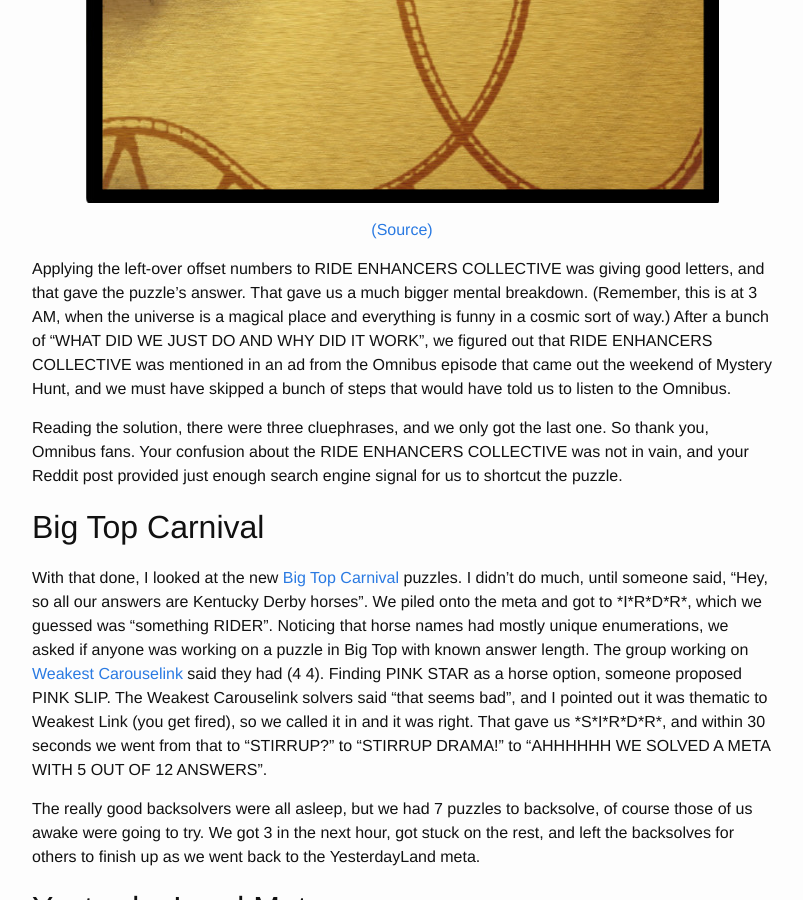
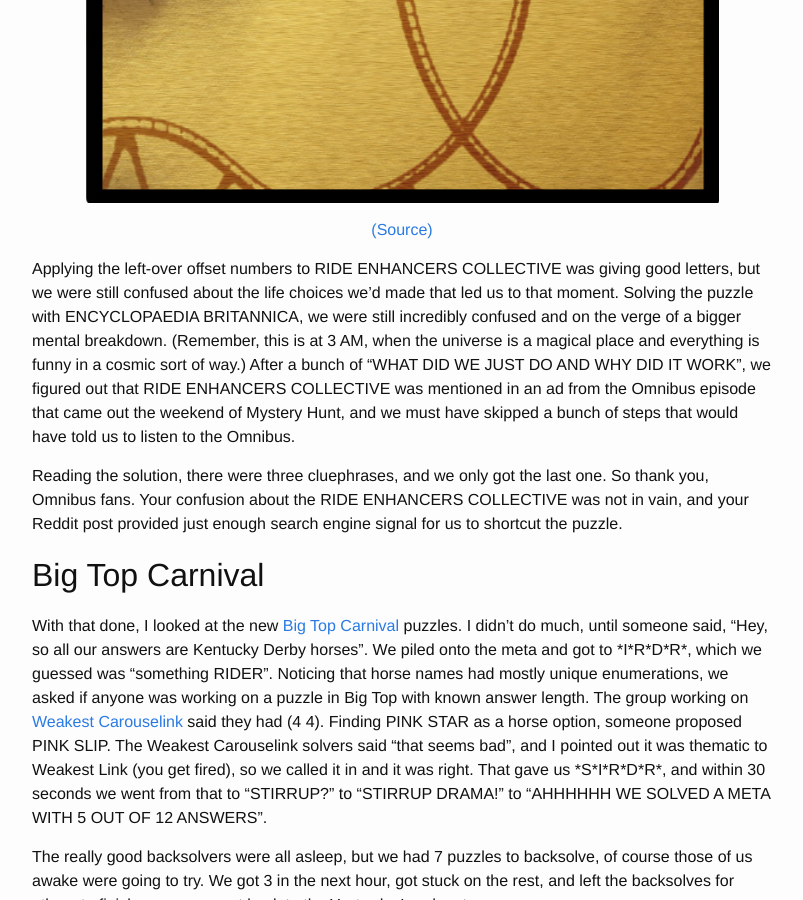
Before and after one commit to alexirpan/alexirpan.github.io, a Jekyll site: the page built from _posts/2020-02-27-mh-2020-part2.markdown, in a window 1280 px wide and 900 px high, scrolled down 9199 px. Shown: the whole window, without its empty margins (238-1041 px from the left). Built offline with Jekyll 4.4.1, drawn with Linux system fonts in a browser that asks for light colours; nearby versions of some CDN libraries.

Commit message:
Changing some more wording I didn't like

```diff
--- a/_posts/2020-02-27-mh-2020-part2.markdown
+++ b/_posts/2020-02-27-mh-2020-part2.markdown
@@ -397,8 +397,9 @@ another Redditor had made Ride Enhancers Collective fanart *in the middle of Hun
 {: .centered }
 
 Applying the left-over offset numbers to RIDE ENHANCERS COLLECTIVE was giving
-good letters, and that gave the puzzle's answer. That gave us
-a much
+good letters, but we were still confused about the life choices we'd made that
+led us to that moment. Solving the puzzle with ENCYCLOPAEDIA BRITANNICA,
+we were still incredibly confused and on the verge of a
 bigger mental breakdown. (Remember, this is at 3 AM, when the universe
 is a magical place and everything is funny in a cosmic sort of way.)
 After a bunch of
```
